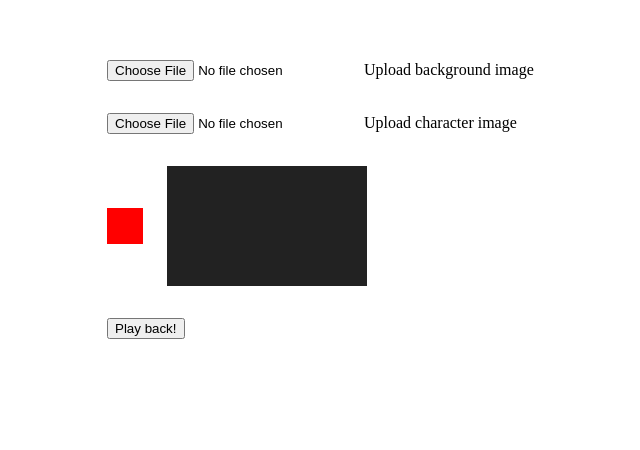
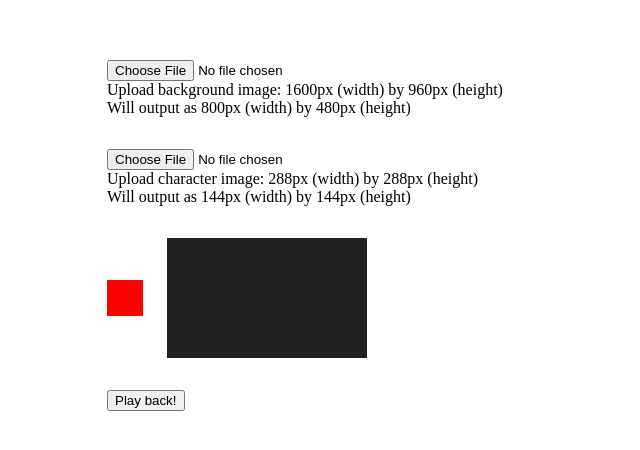
Before and after one commit to panphora/animatize, a website: page index.html in a window 1280 px wide. Shown: the whole page, without its empty margins (233-873 px from the left). Drawn offline with nearby package versions, Linux system fonts and the light colour scheme.

Commit message:
Update index.html

```diff
--- a/index.html
+++ b/index.html
@@ -7,8 +7,16 @@
 </head>
 <body>
   <div class="container">
-    <label><input type="file" name="background-image"> Upload background image</label>
-    <label><input type="file" name="character-image"> Upload character image</label>
+    <label>
+      <input type="file" name="background-image">
+      <div>Upload background image: 1600px (width) by 960px (height)</div>
+      <div>Will output as 800px (width) by 480px (height)</div>
+    </label>
+    <label>
+      <input type="file" name="character-image">
+      <div>Upload character image: 288px (width) by 288px (height)</div>
+      <div>Will output as 144px (width) by 144px (height)</div>
+    </label>
     <div class="animation-container">
       <div class="canvas"></div>
       <div class="character draggable" draggable="true"></div>
```
